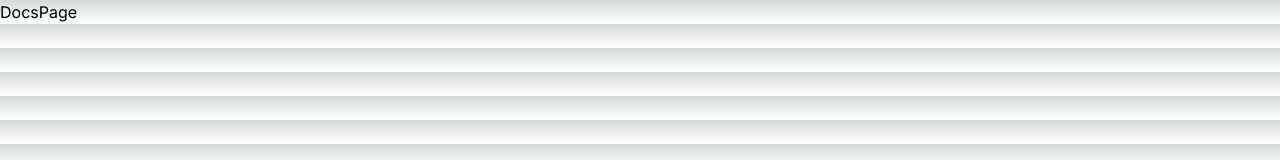
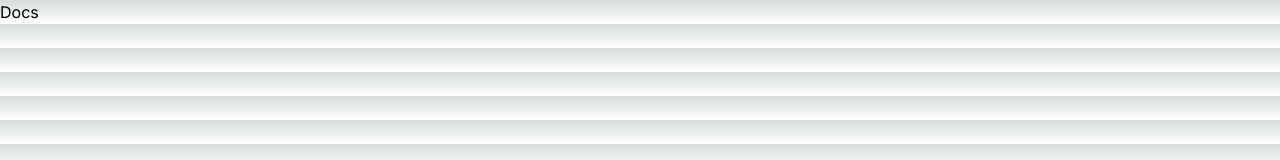
Before and after one commit to hmalindu1/next-basics, a Next.js app: page /docs in a window 1280 px wide. Shown: the top 160 px of the page. Built offline with nearby package versions, Linux system fonts and the light colour scheme.

Commit message:
Nested dynamic routes

```diff
--- /dev/null
+++ b/app/(dashboard)/todos/page.tsx
@@ -0,0 +1,10 @@
+console.log(process.argv);
+
+
+const TodosPage = () => {
+    return (
+        <div>TodosPage</div>
+    )
+}
+
+export default TodosPage
--- /dev/null
+++ b/app/docs/[id]/[title]/page.tsx
@@ -0,0 +1,9 @@
+import React from 'react'
+
+const DocsIdPage = ({ params }) => {
+  return (
+    <div>id  { params.id } { params.title }</div>
+  )
+}
+
+export default DocsIdPage
--- a/app/docs/page.tsx
+++ b/app/docs/page.tsx
@@ -1,9 +1,9 @@
 import React from 'react'
 
-const DocsPage = () => {
+const Docs = () => {
   return (
-    <div>DocsPage</div>
+    <div>Docs</div>
   )
 }
 
-export default DocsPage
+export default Docs
```
